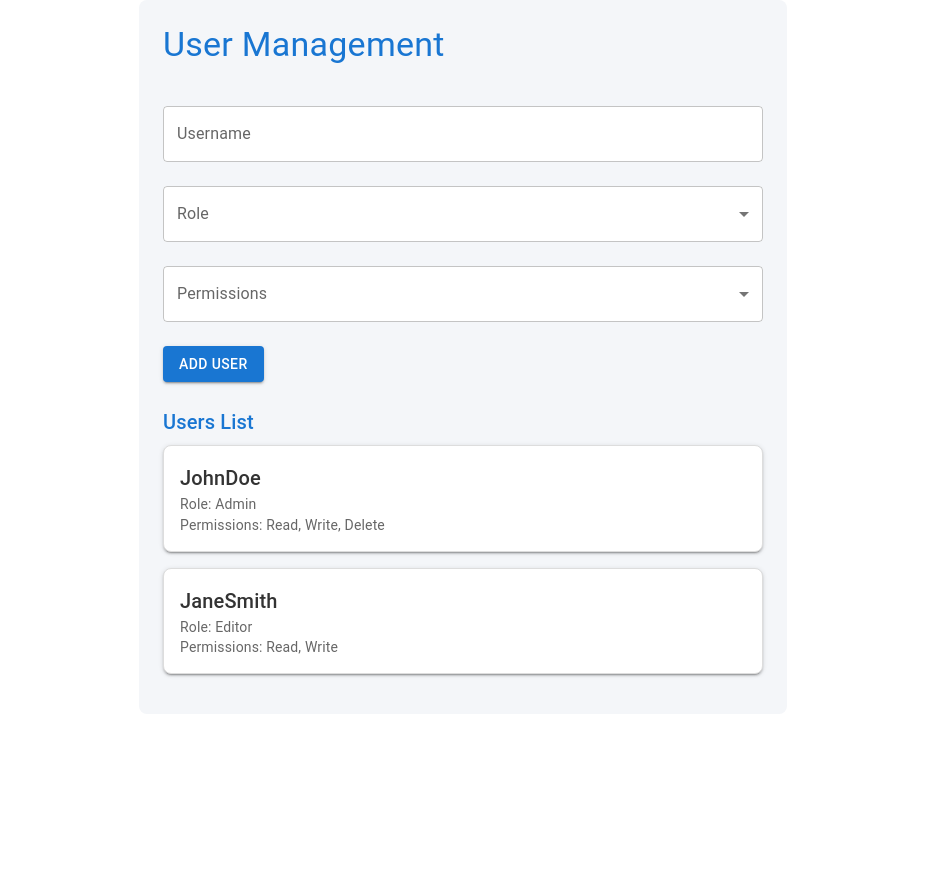
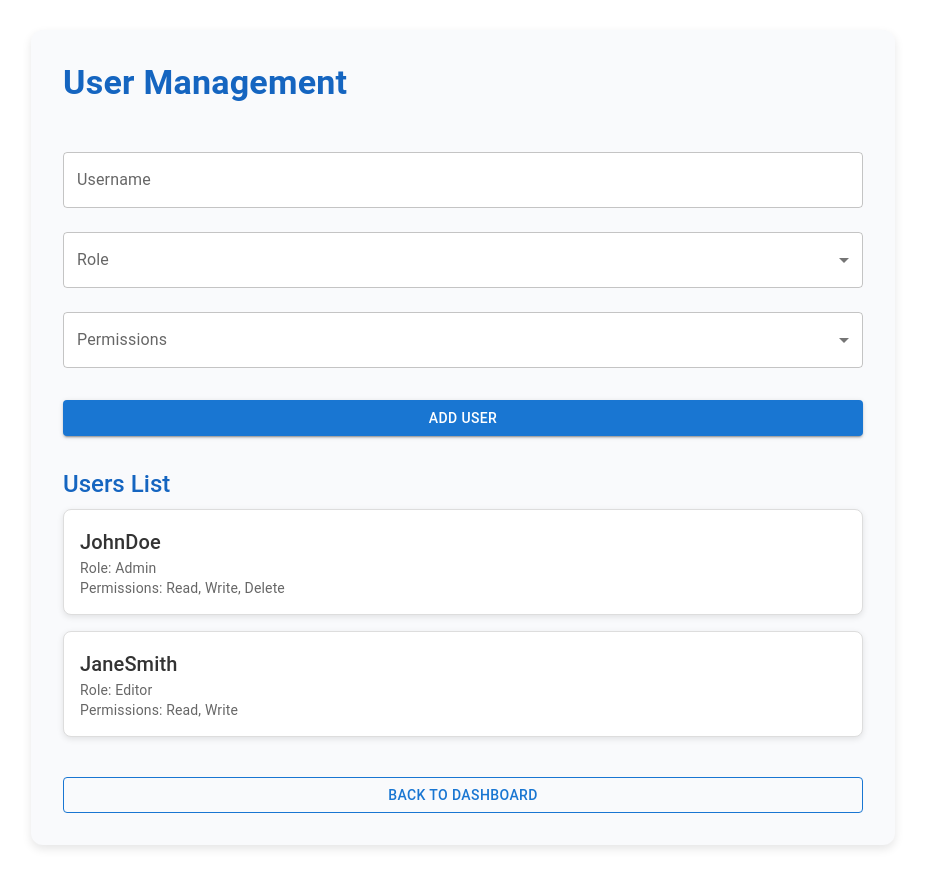
Before and after one commit to RONITrrt/rbac-ui, a React (Create React App) app in the folder rbac-ui/: page /user-management in a window 1280 px wide. Shown: the whole page, without its empty margins (177-1102 px from the left). Before the commit the page ends 800 px from the top, so only its background shows below. Built offline with nearby package versions, Linux system fonts and the light colour scheme.

Commit message:
Update UserManagement.js

```diff
--- a/rbac-ui/src/pages/UserManagement.js
+++ b/rbac-ui/src/pages/UserManagement.js
@@ -14,6 +14,7 @@ import {
   Snackbar,
   Alert,
 } from "@mui/material";
+import { useNavigate } from "react-router-dom";
 
 const UserManagement = () => {
   const [username, setUsername] = useState("");
@@ -27,6 +28,8 @@ const UserManagement = () => {
   const [availablePermissions] = useState(["Read", "Write", "Delete"]); // Predefined permissions
   const [loading, setLoading] = useState(false);
   const [successMessage, setSuccessMessage] = useState(""); // State for success message
+
+  const navigate = useNavigate(); // For navigation
 
   const handleAddUser = async () => {
     if (!username || !role) {
@@ -74,8 +77,17 @@ const UserManagement = () => {
   };
 
   return (
-    <Box sx={{ padding: 3, maxWidth: "600px", margin: "0 auto", backgroundColor: "#f4f6f9", borderRadius: 2 }}>
-      <Typography variant="h4" mb={3} sx={{ color: "#1976d2" }}>
+    <Box
+      sx={{
+        padding: 4,
+        maxWidth: "800px",
+        margin: "30px auto",
+        backgroundColor: "#f9fafc",
+        borderRadius: 3,
+        boxShadow: "0px 4px 10px rgba(0, 0, 0, 0.1)",
+      }}
+    >
+      <Typography variant="h4" mb={4} sx={{ color: "#1565c0", fontWeight: 600 }}>
         User Management
       </Typography>
 
@@ -129,9 +141,10 @@ const UserManagement = () => {
         onClick={handleAddUser}
         variant="contained"
         sx={{
-          marginTop: 2,
+          marginTop: 3,
           backgroundColor: "#1976d2",
           "&:hover": { backgroundColor: "#1565c0" },
+          width: "100%",
         }}
         disabled={loading} // Disable button while loading
       >
@@ -146,8 +159,8 @@ const UserManagement = () => {
       )}
 
       {/* User List */}
-      <Box sx={{ marginTop: 3 }}>
-        <Typography variant="h6" gutterBottom sx={{ color: "#1976d2" }}>
+      <Box sx={{ marginTop: 4 }}>
+        <Typography variant="h5" gutterBottom sx={{ color: "#1565c0", fontWeight: 500 }}>
           Users List
         </Typography>
         {users.length === 0 ? (
@@ -162,7 +175,7 @@ const UserManagement = () => {
                 padding: 2,
                 borderRadius: 2,
                 backgroundColor: "#ffffff",
-                boxShadow: 2,
+                boxShadow: "0px 2px 6px rgba(0, 0, 0, 0.1)",
               }}
             >
               <Typography variant="h6" sx={{ color: "#333" }}>
@@ -178,6 +191,21 @@ const UserManagement = () => {
           ))
         )}
       </Box>
+
+      {/* Back to Dashboard Button */}
+      <Button
+        variant="outlined"
+        onClick={() => navigate("/dashboard")}
+        sx={{
+          marginTop: 3,
+          borderColor: "#1976d2",
+          color: "#1976d2",
+          "&:hover": { backgroundColor: "#f0f4fc", borderColor: "#1565c0" },
+          width: "100%",
+        }}
+      >
+        Back to Dashboard
+      </Button>
     </Box>
   );
 };
```
